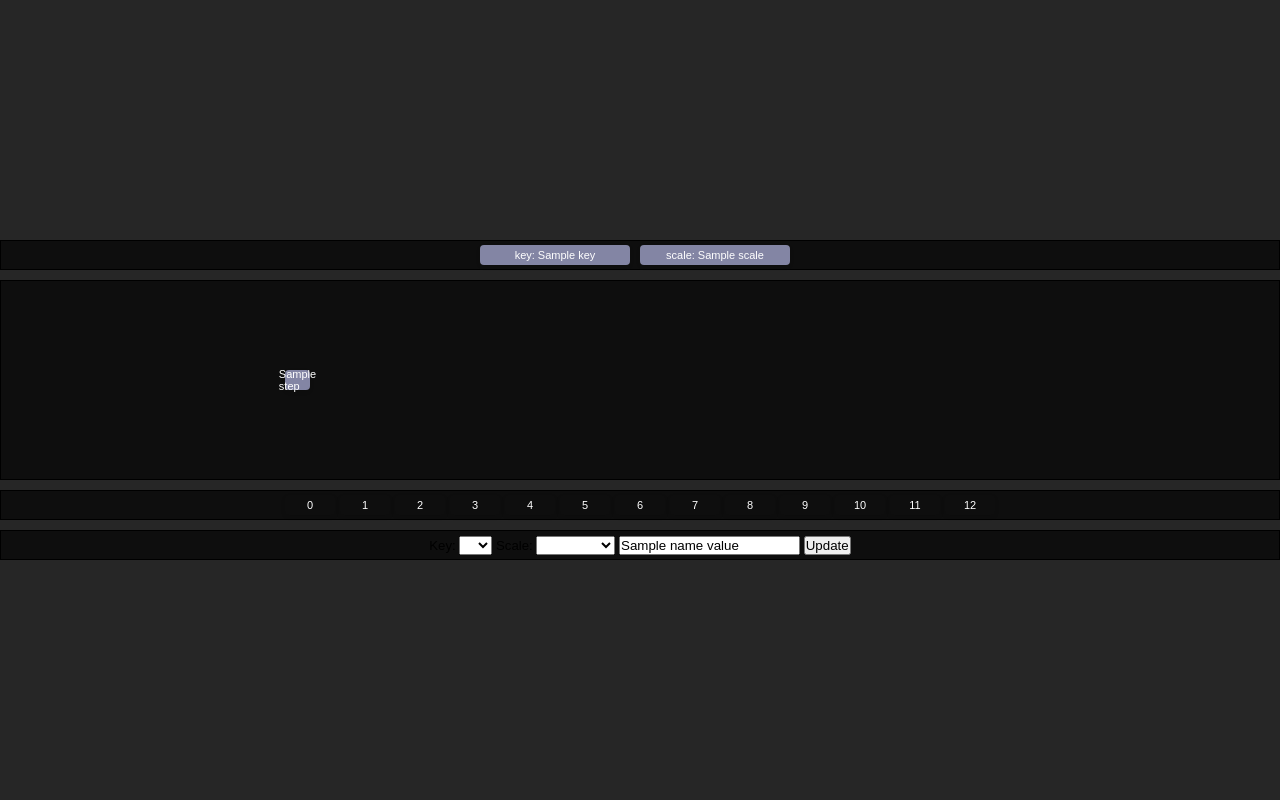
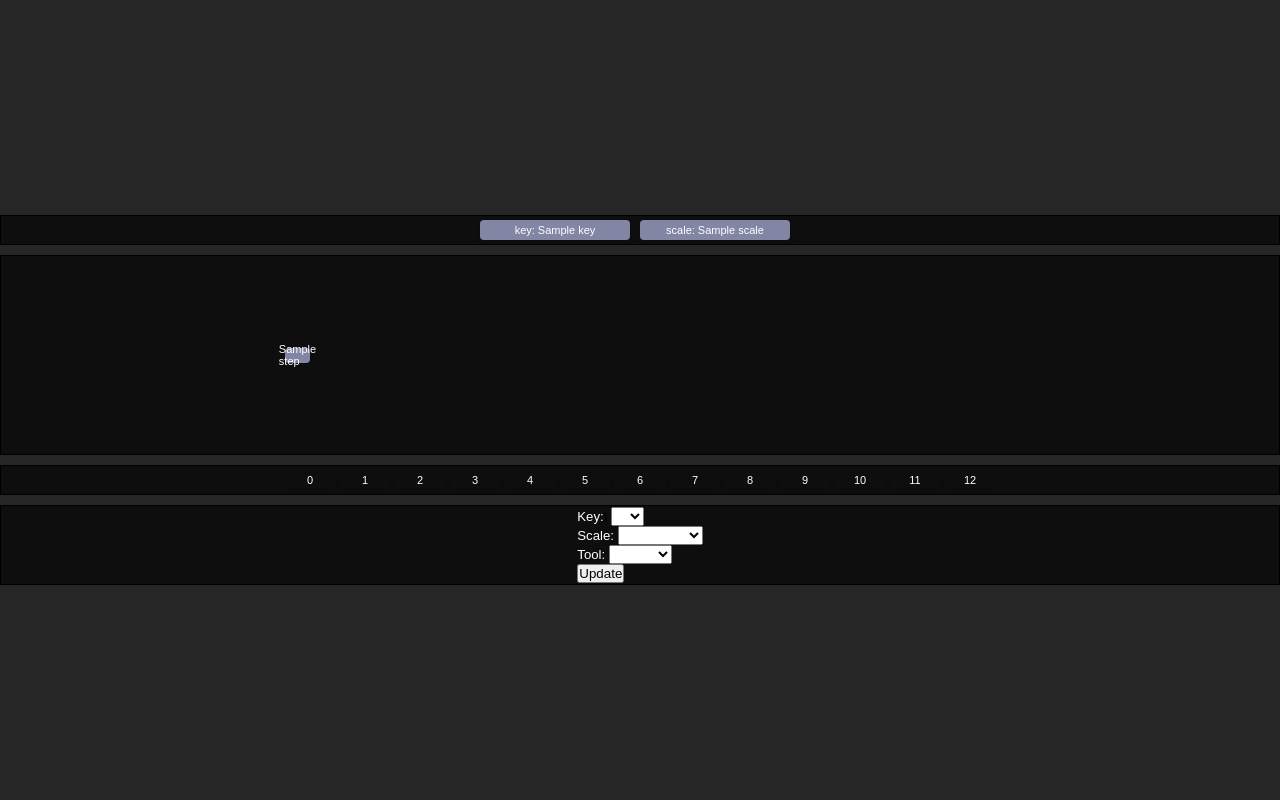
Before and after one commit to xd43vild69/xmusic, a Django app: template xmusic/templates/home.html in a window 1280 px wide. Run offline with Django 5.2, Linux system fonts and the light colour scheme; the template is opened without the code that fills it: most values are stand-ins (such as "Sample title", 1, 10 or a date in 2020).

Commit message:
Clean code to split functinoalities

```diff
--- a/main/instrument.py
+++ b/main/instrument.py
@@ -1,6 +1,6 @@
 from enum import Enum
 
 class Instrument(Enum):
-    Guitar = 1
-    Bass4 = 2
-    Bass5 = 3
+    Guitar = 6
+    Bass4 = 4
+    Bass5 = 5
--- a/xmusic/settings.py
+++ b/xmusic/settings.py
@@ -112,7 +112,6 @@ USE_I18N = True
 
 USE_TZ = True
 
-
 # Static files (CSS, JavaScript, Images)
 # https://docs.djangoproject.com/en/5.1/howto/static-files/
 
--- /dev/null
+++ b/xmusic/static/css/style.css
@@ -0,0 +1,155 @@
+* {
+    margin: 0;
+    padding: 0;
+    box-sizing: border-box;
+}
+
+body {
+    display: flex;
+    justify-content: center;
+    align-items: center;
+    height: 100vh;
+    background-color: #262626;
+    font-family: Arial, sans-serif;
+    font-size: 11px;
+}
+
+.matrix {
+    display: flex;
+    flex-direction: column;
+    gap: 5px;
+    /* Space between rows */
+}
+
+.row {
+    display: grid;
+    grid-template-columns: repeat(13, 50px);
+    /* 12 columns with each cell 50px wide */
+    gap: 5px;
+    /* Space between cells */
+}
+
+.cell {
+    display: flex;
+    justify-content: center;
+    align-items: center;
+    width: 50px;
+    height: 15px;
+    background-color: #8385a4;
+    color: white;
+    font-size: 11px;
+    border-radius: 4px;
+    box-shadow: 0 2px 4px rgba(0, 0, 0, 0.1);
+}
+
+.cell_first {
+    display: flex;
+    justify-content: center;
+    align-items: center;
+    width: 25px;
+    height: 15px;
+    background-color: #8385a4;
+    color: rgb(255, 255, 255);
+    font-size: 11px;
+    border-radius: 4px;
+    box-shadow: 0 2px 4px rgba(0, 0, 0, 0.1);
+}
+
+.cell_fret {
+    display: flex;
+    justify-content: center;
+    align-items: center;
+    width: 50px;
+    height: 15px;
+    color: white;
+    font-size: 11px;
+    border-radius: 4px;
+    box-shadow: 0 2px 4px rgba(0, 0, 0, 0.1);
+}
+
+.cell_fret_mark {
+    display: flex;
+    justify-content: center;
+    align-items: center;
+    width: 50px;
+    height: 15px;
+    background-color: #565763;
+    color: white;
+    font-size: 11px;
+    border-radius: 4px;
+    box-shadow: 0 2px 4px rgba(0, 0, 0, 0.1);
+}
+
+.form_base {
+    display: flex;
+    width: 150px;
+    height: 120px;
+    background-color: #595b6f;
+}
+
+.container {
+    display: flex;
+    flex-wrap: wrap;
+    justify-content: space-around;
+    /* To align the divs horizontally */
+    gap: 10px;
+    /* Space between the divs */
+}
+
+.box {
+    width: 100%;
+    /* Each div takes up about half the row */
+    height: 200px;
+    background-color: rgb(14, 14, 14);
+    border: 1px solid #000;
+    display: flex;
+    align-items: center;
+    justify-content: center;
+    font-size: 1.2em;
+}
+.box2 {
+    width: 100%;
+    /* Each div takes up about half the row */
+    height: 30px;
+    background-color: rgb(14, 14, 14);
+    border: 1px solid #000;
+    display: flex;
+    align-items: center;
+    justify-content: center;
+    font-size: 1.2em;
+}
+.circle {
+    display: flex;
+    justify-content: center;  /* Centers horizontally */
+    align-items: center;
+    width: 15px;
+    height: 15px;
+    background-color: #980000; /* Green background */
+    color: white;
+    border-radius: 50%; /* Makes the div a circle */
+}
+.box3 {
+    width: 100%;
+    /* Each div takes up about half the row */
+    height: 80px;
+    background-color: rgb(14, 14, 14);
+    border: 1px solid #000;
+    display: flex;
+    align-items: center;
+    justify-content: center;
+    font-size: 1.2em;
+}
+.header{
+    display: flex;
+    justify-content: center;
+    align-items: center;
+    width: 150px;
+    height: 20px;
+    background-color: #8385a4;
+    color: white;
+    font-size: 11px;
+    border-radius: 4px;
+    box-shadow: 0 2px 4px rgba(0, 0, 0, 0.1);
+    gap: 5px;
+    margin-right: 10px;
+}
--- a/xmusic/templates/home.html
+++ b/xmusic/templates/home.html
@@ -4,152 +4,9 @@
 <head>
     <meta charset="UTF-8">
     <meta name="viewport" content="width=device-width, initial-scale=1.0">
-    <title>Home Page</title>
-    <style>
-        * {
-            margin: 0;
-            padding: 0;
-            box-sizing: border-box;
-        }
-
-        body {
-            display: flex;
-            justify-content: center;
-            align-items: center;
-            height: 100vh;
-            background-color: #262626;
-            font-family: Arial, sans-serif;
-            font-size: 11px;
-        }
-
-        .matrix {
-            display: flex;
-            flex-direction: column;
-            gap: 10px;
-            /* Space between rows */
-        }
-
-        .row {
-            display: grid;
-            grid-template-columns: repeat(13, 50px);
-            /* 12 columns with each cell 50px wide */
-            gap: 5px;
-            /* Space between cells */
-        }
-
-        .cell {
-            display: flex;
-            justify-content: center;
-            align-items: center;
-            width: 50px;
-            height: 20px;
-            background-color: #8385a4;
-            color: white;
-            font-size: 11px;
-            border-radius: 4px;
-            box-shadow: 0 2px 4px rgba(0, 0, 0, 0.1);
-        }
-
-        .cell_first {
-            display: flex;
-            justify-content: center;
-            align-items: center;
-            width: 25px;
-            height: 20px;
-            background-color: #8385a4;
-            color: rgb(255, 255, 255);
-            font-size: 11px;
-            border-radius: 4px;
-            box-shadow: 0 2px 4px rgba(0, 0, 0, 0.1);
-        }
-
-        .cell_fret {
-            display: flex;
-            justify-content: center;
-            align-items: center;
-            width: 50px;
-            height: 20px;
-            color: white;
-            font-size: 11px;
-            border-radius: 4px;
-            box-shadow: 0 2px 4px rgba(0, 0, 0, 0.1);
-        }
-
-        .cell_fret_mark {
-            display: flex;
-            justify-content: center;
-            align-items: center;
-            width: 50px;
-            height: 20px;
-            color: #980000;
-            font-size: 11px;
-            border-radius: 4px;
-            box-shadow: 0 2px 4px rgba(0, 0, 0, 0.1);
-        }
-
-        .form_base {
-            display: flex;
-            width: 150px;
-            height: 120px;
-            background-color: #595b6f;
-        }
-
-        .container {
-            display: flex;
-            flex-wrap: wrap;
-            justify-content: space-around;
-            /* To align the divs horizontally */
-            gap: 10px;
-            /* Space between the divs */
-        }
-
-        .box {
-            width: 100%;
-            /* Each div takes up about half the row */
-            height: 200px;
-            background-color: rgb(14, 14, 14);
-            border: 1px solid #000;
-            display: flex;
-            align-items: center;
-            justify-content: center;
-            font-size: 1.2em;
-        }
-        .box2 {
-            width: 100%;
-            /* Each div takes up about half the row */
-            height: 30px;
-            background-color: rgb(14, 14, 14);
-            border: 1px solid #000;
-            display: flex;
-            align-items: center;
-            justify-content: center;
-            font-size: 1.2em;
-        }
-        .circle {
-            display: flex;
-            justify-content: center;  /* Centers horizontally */
-            align-items: center;
-            width: 20px;
-            height: 20px;
-            background-color: #980000; /* Green background */
-            color: white;
-            border-radius: 50%; /* Makes the div a circle */
-        }
-        .header{
-            display: flex;
-            justify-content: center;
-            align-items: center;
-            width: 150px;
-            height: 20px;
-            background-color: #8385a4;
-            color: white;
-            font-size: 11px;
-            border-radius: 4px;
-            box-shadow: 0 2px 4px rgba(0, 0, 0, 0.1);
-            gap: 5px;
-            margin-right: 10px;
-        }
-    </style>
+    <title>Scale Tool</title>
+    {% load static %}
+    <link rel="stylesheet" href="{% static 'css/style.css' %}">
 </head>
 
 <body>
@@ -164,7 +21,7 @@
                 {% for row in matrix %}
                 <div class="row">
                     {% for cell in row %}
-                        <div class="{% if forloop.first %} cell_first {% else %} cell {% endif %}">
+                        <div class="{% if forloop.first %} cell_first {% elif forloop.counter == 4 or forloop.counter == 6 or forloop.counter == 8 or forloop.counter == 10 or forloop.counter == 13 %} cell_fret_mark {% else %} cell {% endif %}">
                             {% if cell.step == 1 %}
                                 <div class="circle">{{ cell.step }} </div>
                             {% elif cell.step == 0 %}
@@ -197,12 +54,12 @@
             </div>
         </div>
 
-        <div class="box2"> <!-- python manage.py runserver  <div class="cell">{{ cell }}</div> -->
-
+        <div class="box3"> <!-- python manage.py runserver  <div class="cell">{{ cell }}</div> -->
                 <!-- Form with a button that sends a POST request -->
                 <form method="POST" action="{% url 'button_action' %}">
                     {% csrf_token %}
-                    <label for="key">Key:</label>
+                    <div>
+                        <label for="key" style="color:white">Key:</label>\
                         <select name="key" id="key">
                             <option value="-1"></option>
                             <option value="A">A</option>
@@ -213,18 +70,30 @@
                             <option value="F">F</option>
                             <option value="G">G</option>
                         </select>
-                    <label for="scale">Scale:</label>
+                    </div>
+                    <div>
+                        <label for="scale" style="color:white">Scale:</label>
                         <select name="scale" id="scale">
                             <option value="-1"></option>
                             <option value="mayor">Mayor</option>
                             <option value="minor">Minor</option>
+                            <option value="mixolydian">mixolydian</option>
                             <option value="locrian">Locrian</option>
                             <option value="octatonic">Octatonic</option>
                             <option value="dark_3">dark_3</option>
                             <option value="dark_4">dark_4</option>
                             <option value="dark_5">dark_5</option>
                         </select>
-                    <input type="text" name="name" value="{{ name_value }}">
+                    </div>
+                    <div>
+                        <label for="tool" style="color:white">Tool:</label>
+                        <select name="instrument" id="instrument">
+                            <option value="-1"></option>
+                            <option value="bass4">Bass 4</option>
+                            <option value="bass5">Bass 5</option>
+                            <option value="guitar">Guitar</option>
+                        </select>
+                    </div>
                     <button type="submit">Update</button>
                 </form>
         </div>
```
Also changed, not shown: main/manager/manager.py (renamed from main/manager.py, +4 -5 lines), main/views.py (+43 -37 lines), main/entities/node.py (renamed from main/node.py), main/entities/note.py (line endings or trailing spaces). Lines whose indentation alone changed are shown as unchanged.
